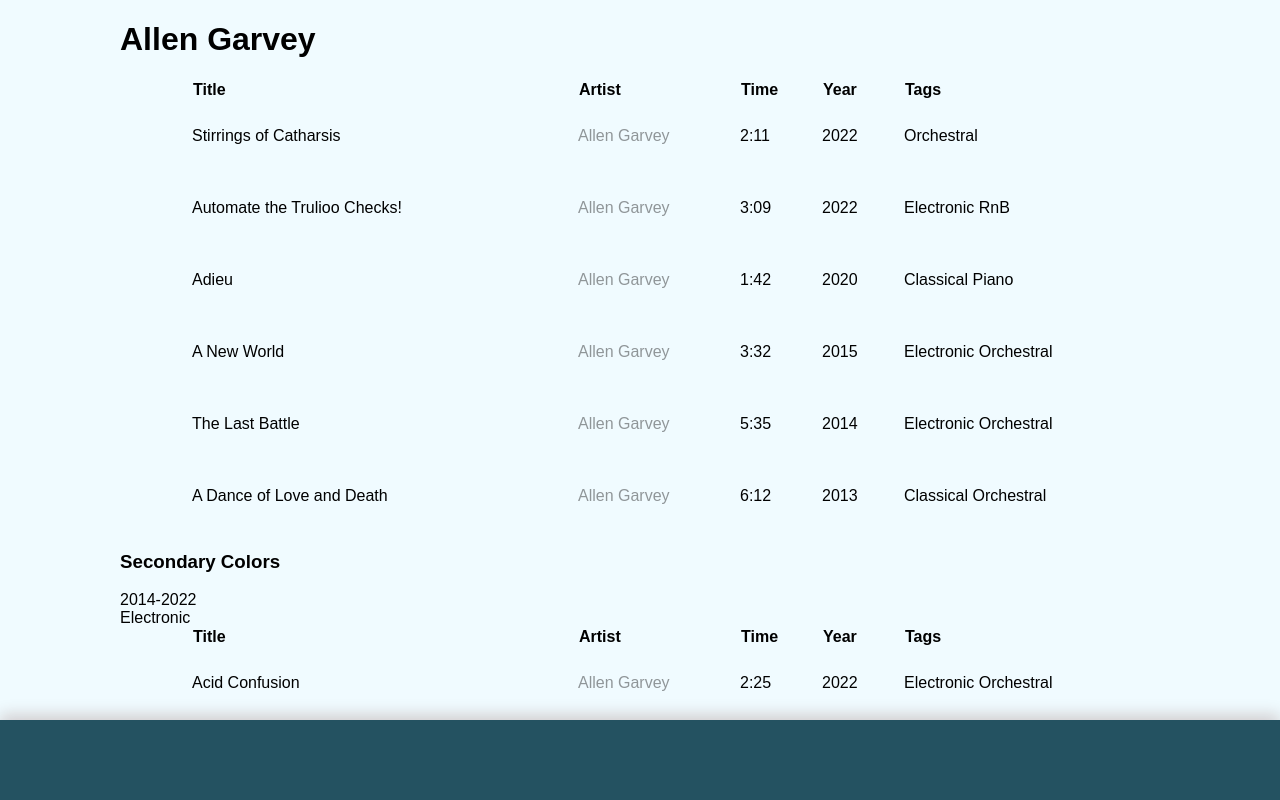
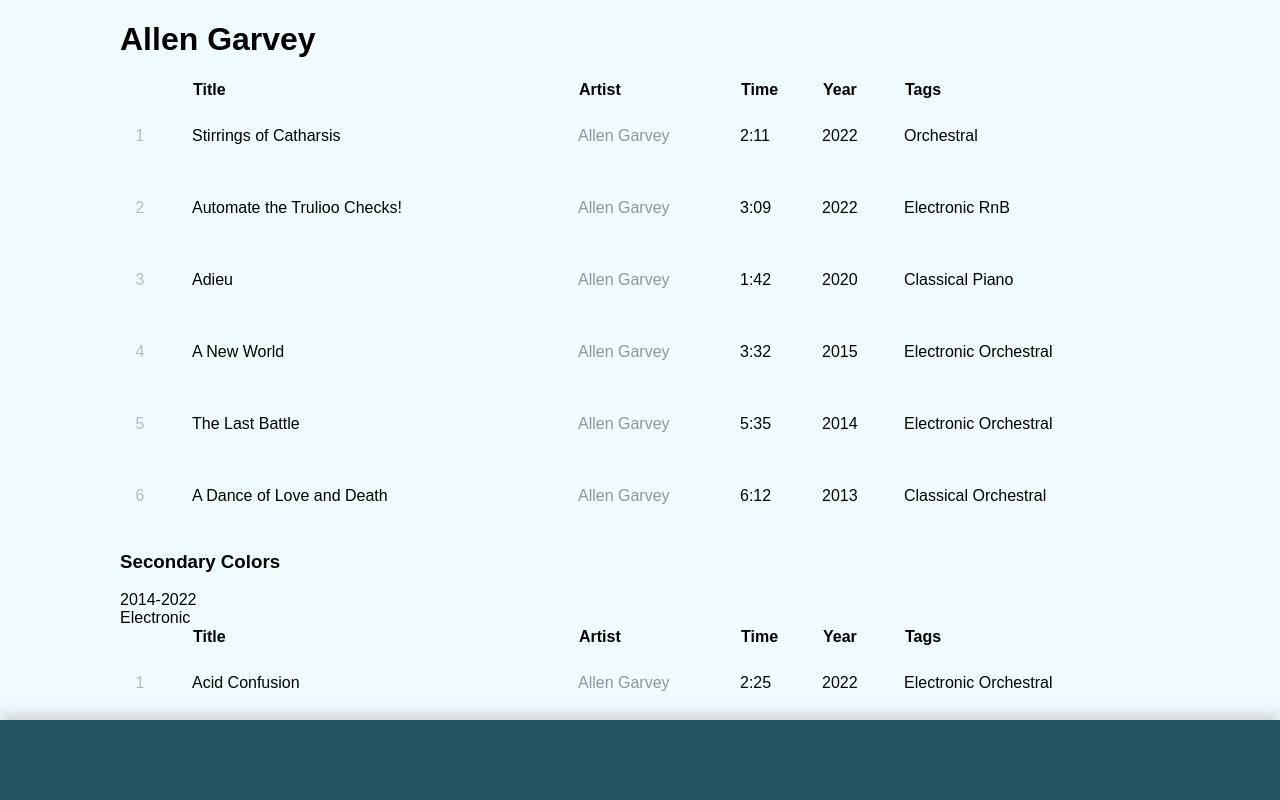
Before and after one commit to allen-garvey/music-hall, a Vue app: page / in a window 1280 px wide. Shown: the top 800 px of the page. Built offline with nearby package versions, Linux system fonts and the light colour scheme; the HTML template or start-up script is replaced by a standard one.

Commit message:
Add track number to track list

```diff
--- a/src/components/track-list.vue
+++ b/src/components/track-list.vue
@@ -22,7 +22,7 @@
             </thead>
             <tbody>
                 <tr
-                    v-for="track in album.tracks"
+                    v-for="(track, i) in album.tracks"
                     :key="`${track.title}-${track.year}`"
                     :class="$style.trackRow"
                 >
@@ -30,6 +30,7 @@
                         <button
                             @click="() => trackButtonClicked(idForTrack(track))"
                             :title="doesTrackMatchId(currentTrackId, track) ? 'Pause' : 'Play'"
+                            :class="$style.trackButton"
                         >
                             <svg
                                 :class="$style.icon"
@@ -43,6 +44,7 @@
                                     v-else />
                             </svg>
                         </button>
+                        <span :class="$style.trackNumber">{{ i + 1 }}</span>
                     </td>
                     <td>{{ track.title }}</td>
                     <td :class="$style.deEmphasizeData">{{ track.artist }}</td>
@@ -88,22 +90,36 @@
 
         &:hover {
             background-color: #bdeeff;
-            .playButton {
+            .trackButton {
                 visibility: visible;
             }
-            .iconContainer {
-                visibility: visible;
+            .trackNumber {
+                display: none;
             }
         }
     }
 
     $icon-controls-dimensions: 40px;
     .iconContainer {
-        visibility: hidden;
         display: inline-block;
+        position: relative;
         margin-right: 2rem;
         height: $icon-controls-dimensions;
         width: $icon-controls-dimensions;
+    }
+    .trackButton {
+        visibility: hidden;
+    }
+    .trackNumber {
+        position: absolute;
+        top: 0;
+        bottom: 0;
+        left: 0;
+        right: 0;
+        display: flex;
+        align-items: center;
+        justify-content: center;
+        opacity: 0.25;
     }
     .icon {
         max-height: 100%;
```
